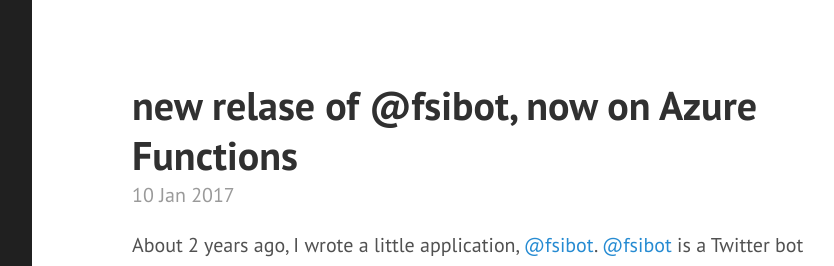
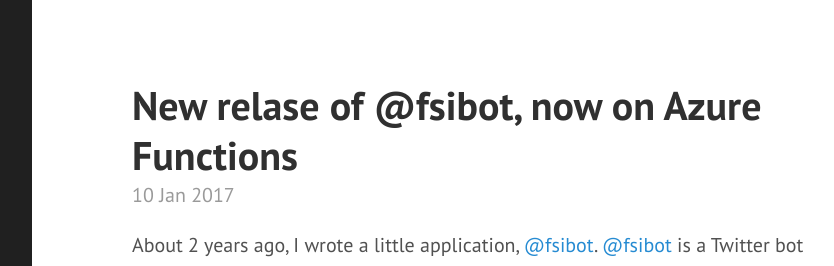
Before and after one commit to mathias-brandewinder/mathias-brandewinder.github.io, a Jekyll site: the page built from _posts/2017-01-10-fsibot-on-azure-functions.md, in a window 1280 px wide and 900 px high, cut to the strip 0-266 px from the top of the window. Shown: the whole strip, without its empty margins (328-1162 px from the left). Built offline with Jekyll 4.4.1, drawn with Linux system fonts in a browser that asks for light colours; comment, search, counter and statistics services are not loaded.

```diff
--- a/_posts/2017-01-10-fsibot-on-azure-functions.md
+++ b/_posts/2017-01-10-fsibot-on-azure-functions.md
@@ -1,6 +1,6 @@
 ---
 layout: post
-title: new relase of @fsibot, now on Azure Functions
+title: New relase of @fsibot, now on Azure Functions
 tags:
 - F#
 - Azure-Functions
@@ -20,6 +20,8 @@ About 2 years ago, I wrote a little application, [@fsibot]({{ site.url }}/2014/0
 It was very fun to write, rather pointless, but turned out to be an interesting exercise, which [taught me a lot][1]. And, in spite of its simplicity, it's a decent sample app, which touches on many aspects a real-world app might encounter.
 
 After some hiccups early on, @fsibot has been running pretty smoothly, until I noticed issues recently. Rather than trying to figure out what the hell was going on, I decided to port it over [Azure Functions][2], which sounded like a better fit for it. While at it, I also made a couple of changes to the bot. If you are interested, you can [find the code on GitHub][3].
+
+<!--more-->
 
 ## New features
 
```
